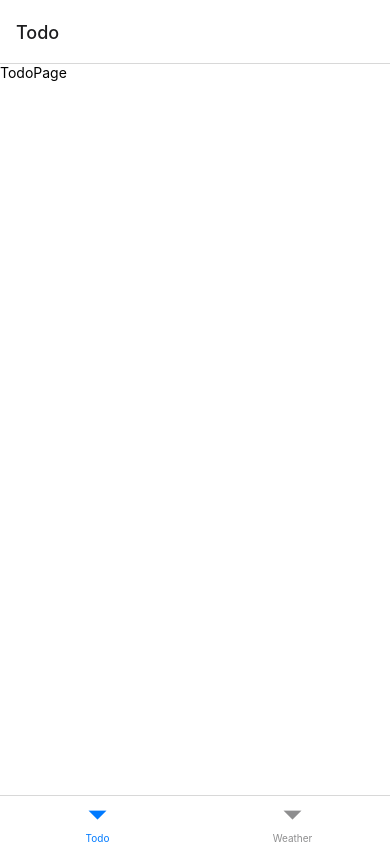
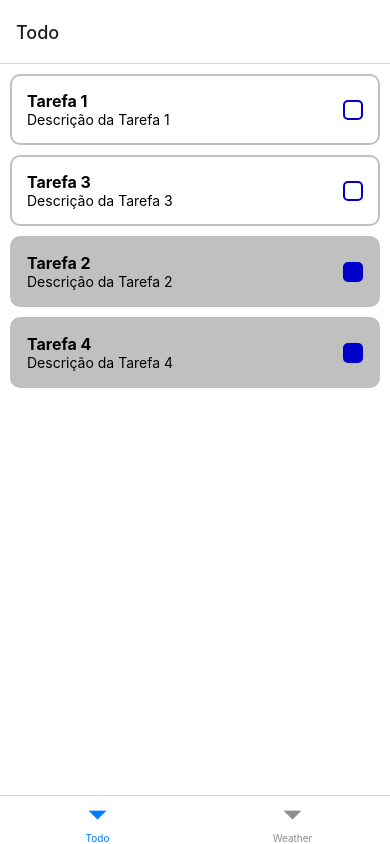
Before and after one commit to renanspvargas/MagazordAppRN, a React Native app: screen / in a window 390 px wide. Built offline with nearby package versions, Linux system fonts and the light colour scheme.

Commit message:
feat: organizing files

```diff
--- /dev/null
+++ b/src/modules/todo/pages/todo.page.tsx
@@ -0,0 +1,29 @@
+import React from 'react';
+import {FlatList, TouchableOpacity, View} from 'react-native';
+import {Task} from '../components/Task';
+import {useTodo} from '../hooks/useTodo';
+
+export function TodoPage() {
+  const {tasks, didTapTask} = useTodo();
+
+  return (
+    <View style={{flex: 1, backgroundColor: 'white', padding: 10}}>
+      <FlatList
+        data={tasks}
+        extraData={tasks}
+        renderItem={({item, index}) => (
+          <TouchableOpacity
+            onPress={() => {
+              didTapTask(index);
+            }}>
+            <Task
+              title={item.title}
+              description={item.description}
+              completed={item.completed}
+            />
+          </TouchableOpacity>
+        )}
+      />
+    </View>
+  );
+}
--- a/src/pages/todo.page.tsx
+++ /dev/null
@@ -1,10 +0,0 @@
-import React from 'react';
-import {Text, View} from 'react-native';
-
-export function TodoPage() {
-  return (
-    <View style={{flex: 1, backgroundColor: 'white'}}>
-      <Text>TodoPage</Text>
-    </View>
-  );
-}
--- a/src/routes/app.routes.tsx
+++ b/src/routes/app.routes.tsx
@@ -1,6 +1,6 @@
 import React from 'react';
 import {createBottomTabNavigator} from '@react-navigation/bottom-tabs';
-import {TodoPage} from '../pages/todo.page';
+import {TodoPage} from '../modules/todo/pages/todo.page';
 import {WeatherPge} from '../pages/weather.page';
 import {NavigationContainer} from '@react-navigation/native';
 
```
